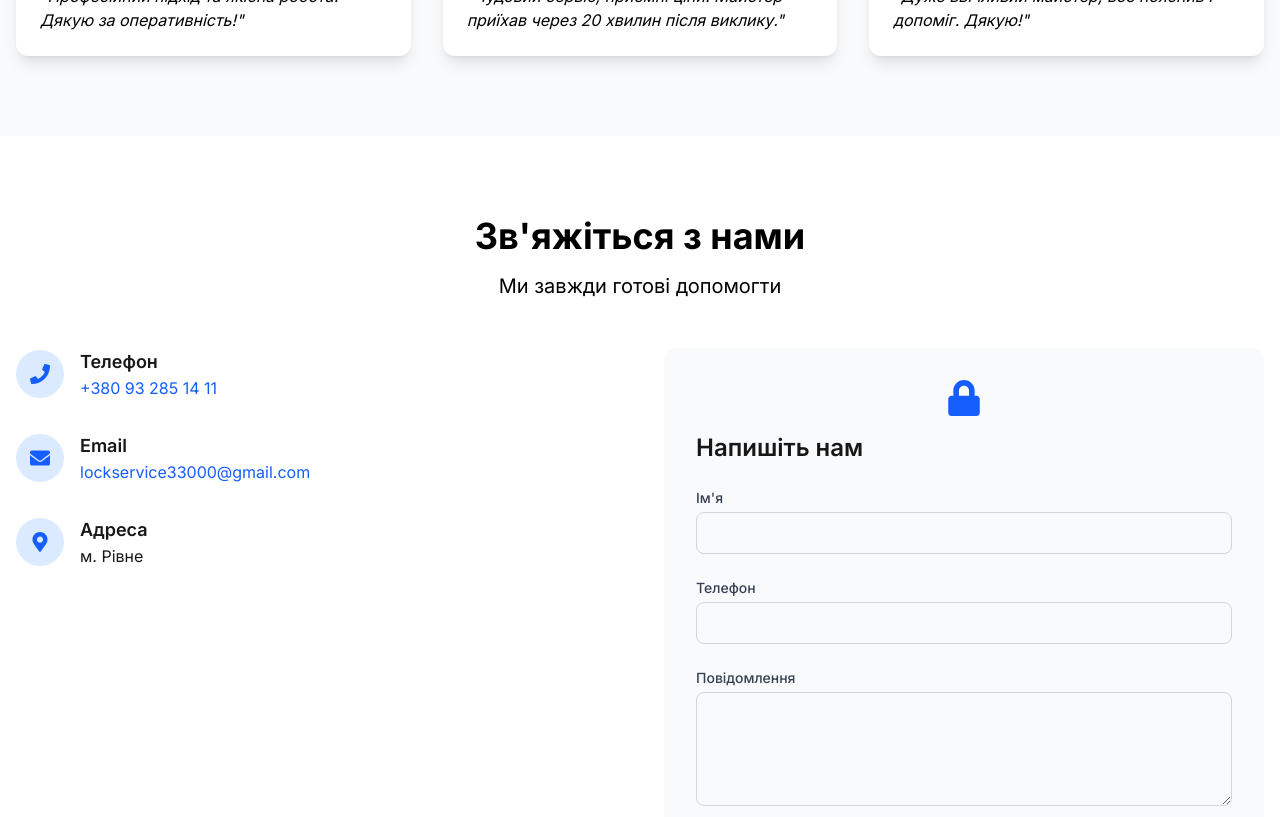
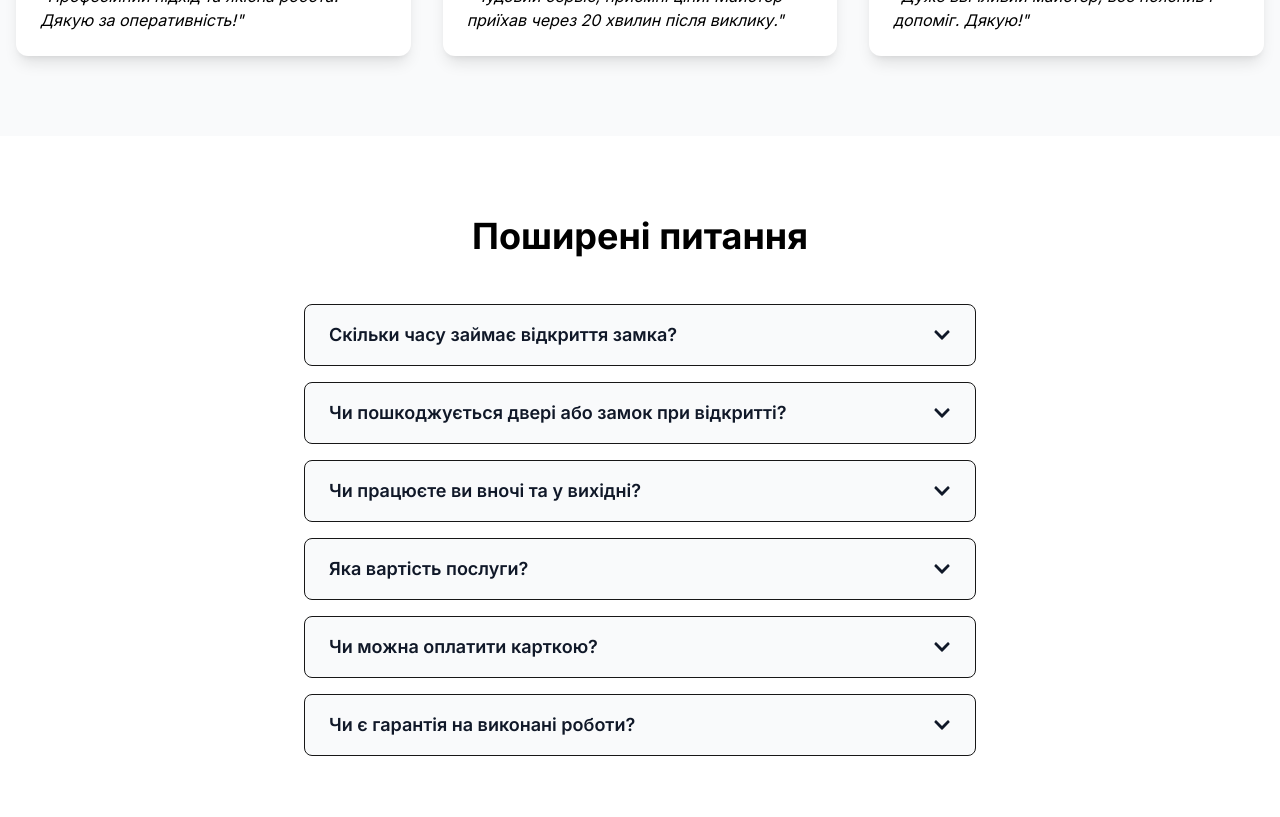
Before and after one commit to Kaminskyi22/lockservices, a Next.js app: page / in a window 1280 px wide. Shown: the part 1980-2797 px from the top of the page. Built offline with nearby package versions, Linux system fonts and the light colour scheme.

Commit message:
Add FAQ section with animated expand/collapse

```diff
--- a/src/app/page.tsx
+++ b/src/app/page.tsx
@@ -2,6 +2,7 @@ import Hero from '@/components/Hero';
 import Services from '@/components/Services';
 import Benefits from '@/components/Benefits';
 import Testimonials from '@/components/Testimonials';
+import FAQ from '@/components/FAQ';
 import Contact from '@/components/Contact';
 
 export default function Home() {
@@ -11,6 +12,7 @@ export default function Home() {
       <Services />
       <Benefits />
       <Testimonials />
+      <FAQ />
       <Contact />
     </main>
   );
--- /dev/null
+++ b/src/components/FAQ.tsx
@@ -0,0 +1,49 @@
+"use client";
+
+import { useTranslation } from '@/contexts/TranslationContext';
+import { motion, AnimatePresence } from 'framer-motion';
+import { useState } from 'react';
+import { FaChevronDown } from 'react-icons/fa';
+
+export default function FAQ() {
+  const { messages } = useTranslation();
+  const [open, setOpen] = useState<number | null>(null);
+
+  return (
+    <section className="py-20 bg-white">
+      <div className="container mx-auto px-4">
+        <h2 className="text-3xl md:text-4xl font-bold text-center mb-12 text-black">
+          {messages.faq.title}
+        </h2>
+        <div className="max-w-2xl mx-auto space-y-4">
+          {messages.faq.items.map((item: any, idx: number) => (
+            <div key={idx} className="border rounded-lg overflow-hidden bg-gray-50">
+              <button
+                className="w-full flex items-center justify-between px-6 py-4 text-left text-lg font-semibold text-gray-900 focus:outline-none focus:bg-blue-100 transition"
+                onClick={() => setOpen(open === idx ? null : idx)}
+                aria-expanded={open === idx}
+              >
+                <span>{item.question}</span>
+                <FaChevronDown className={`ml-2 transition-transform ${open === idx ? 'rotate-180' : ''}`} />
+              </button>
+              <AnimatePresence initial={false}>
+                {open === idx && (
+                  <motion.div
+                    key="content"
+                    initial={{ height: 0, opacity: 0 }}
+                    animate={{ height: 'auto', opacity: 1 }}
+                    exit={{ height: 0, opacity: 0 }}
+                    transition={{ duration: 0.3 }}
+                    className="px-6 pb-4 text-gray-700"
+                  >
+                    {item.answer}
+                  </motion.div>
+                )}
+              </AnimatePresence>
+            </div>
+          ))}
+        </div>
+      </div>
+    </section>
+  );
+}
--- a/src/translations/uk.ts
+++ b/src/translations/uk.ts
@@ -147,4 +147,33 @@ export const uk = {
       error: 'Помилка при відправці повідомлення. Спробуйте ще раз.',
     },
   },
+  faq: {
+    title: 'Поширені питання',
+    items: [
+      {
+        question: 'Скільки часу займає відкриття замка?',
+        answer: 'Зазвичай відкриття замка займає від 10 до 30 хвилин залежно від складності.'
+      },
+      {
+        question: 'Чи пошкоджується двері або замок при відкритті?',
+        answer: 'У більшості випадків наші майстри відкривають замки без пошкоджень.'
+      },
+      {
+        question: 'Чи працюєте ви вночі та у вихідні?',
+        answer: 'Так, ми працюємо цілодобово, без вихідних і свят.'
+      },
+      {
+        question: 'Яка вартість послуги?',
+        answer: 'Вартість залежить від типу замка та складності роботи. Точну ціну повідомить майстер після огляду.'
+      },
+      {
+        question: 'Чи можна оплатити карткою?',
+        answer: 'Так, ми приймаємо оплату готівкою та банківською карткою.'
+      },
+      {
+        question: 'Чи є гарантія на виконані роботи?',
+        answer: 'Так, ми надаємо гарантію на всі види робіт.'
+      },
+    ]
+  },
 } as const;
```
